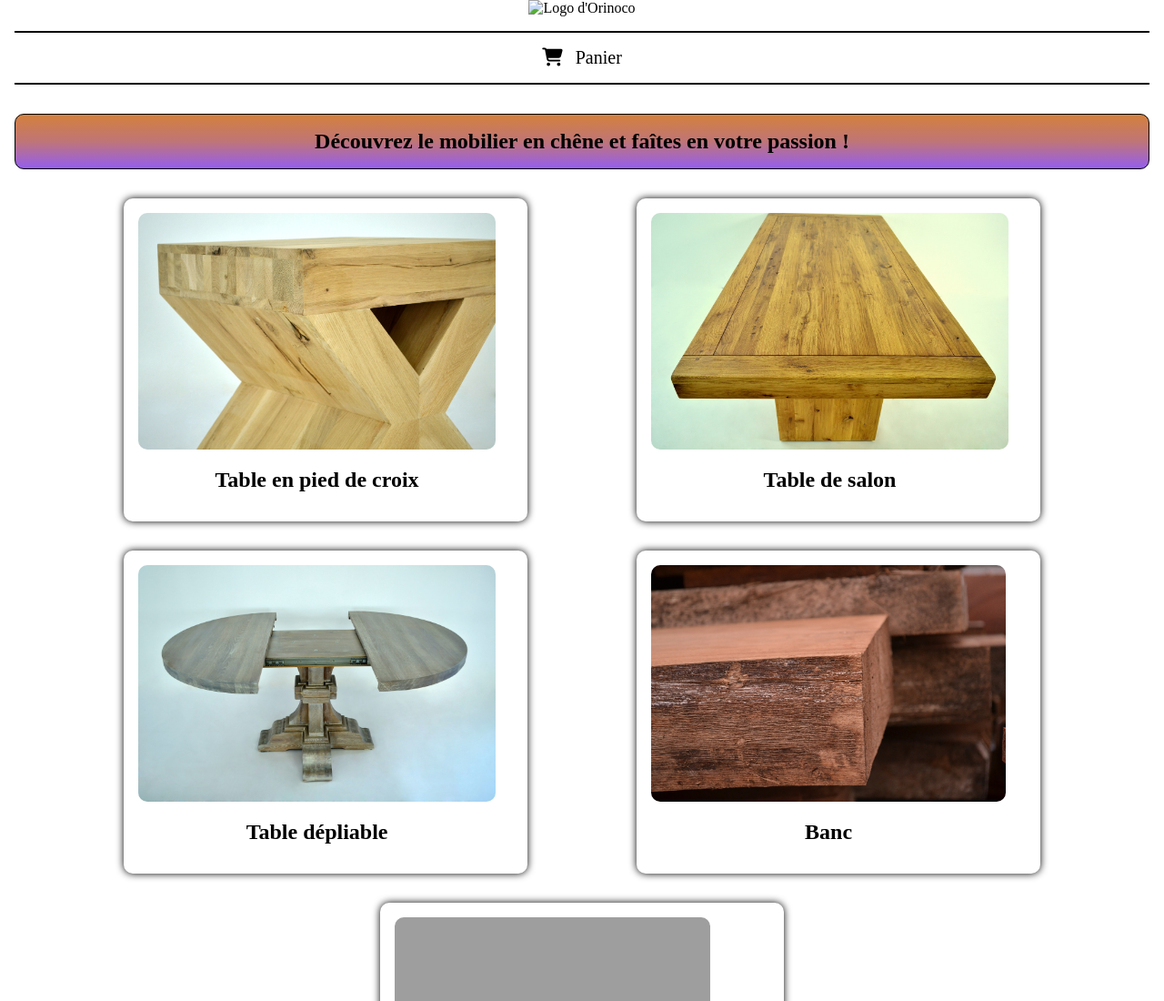
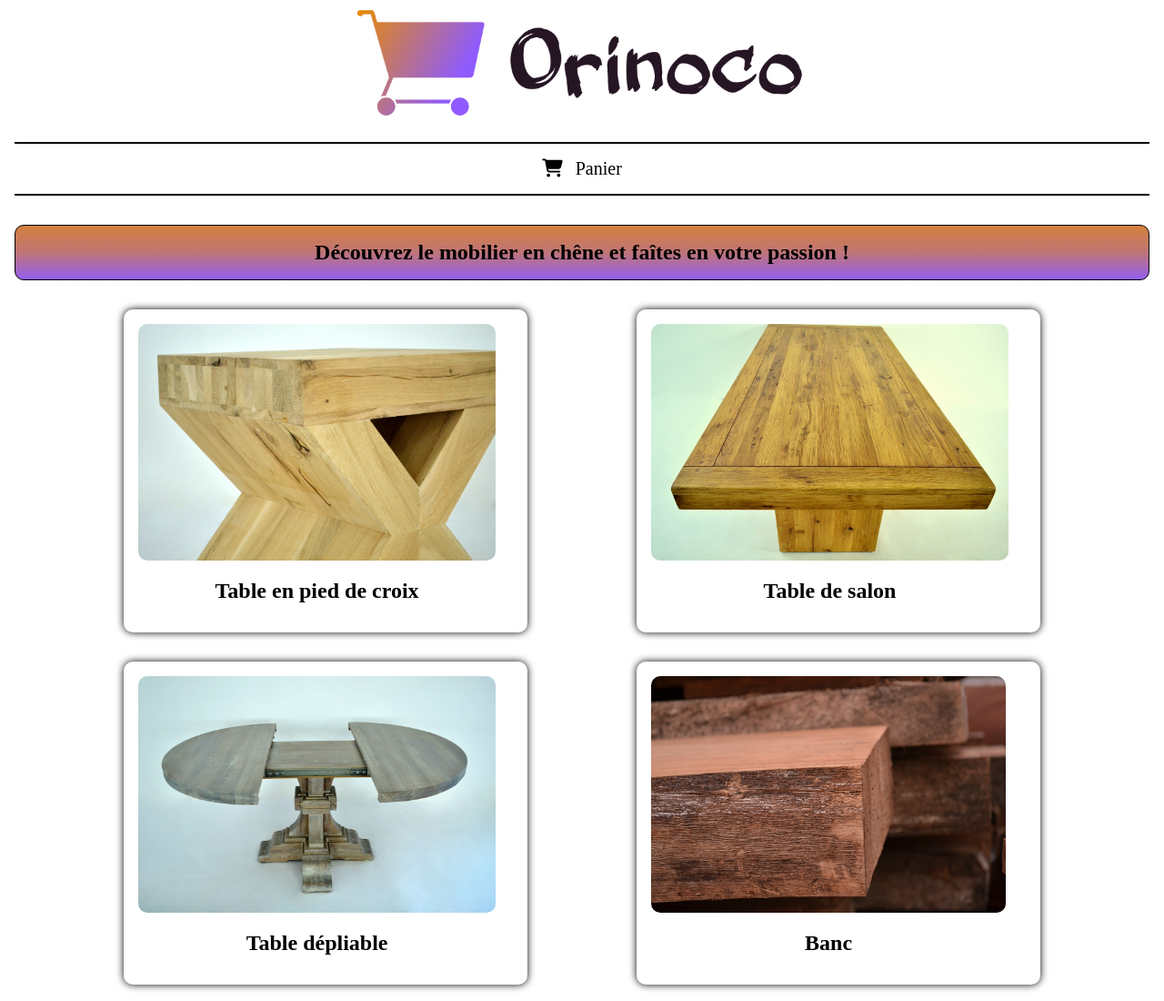
Before and after one commit to iRazzh/Orinoco, a website: page index.html in a window 1280 px wide. Shown: the top 1100 px of the page at 91% size. Drawn offline with Linux system fonts and the light colour scheme; the site is published under a folder, as on GitHub Pages, so addresses that start at the root find nothing.

Commit message:
fix direction

```diff
--- a/index.html
+++ b/index.html
@@ -11,7 +11,7 @@
     <body>
         <header class="header container">
             <a href="index.html" class="header__redirection">
-                <img src="/images/logo.png" alt="Logo d'Orinoco">
+                <img src="./images/logo.png" alt="Logo d'Orinoco">
             </a>
             <div class="header__border"></div>
             <div class="header__paying">
```
